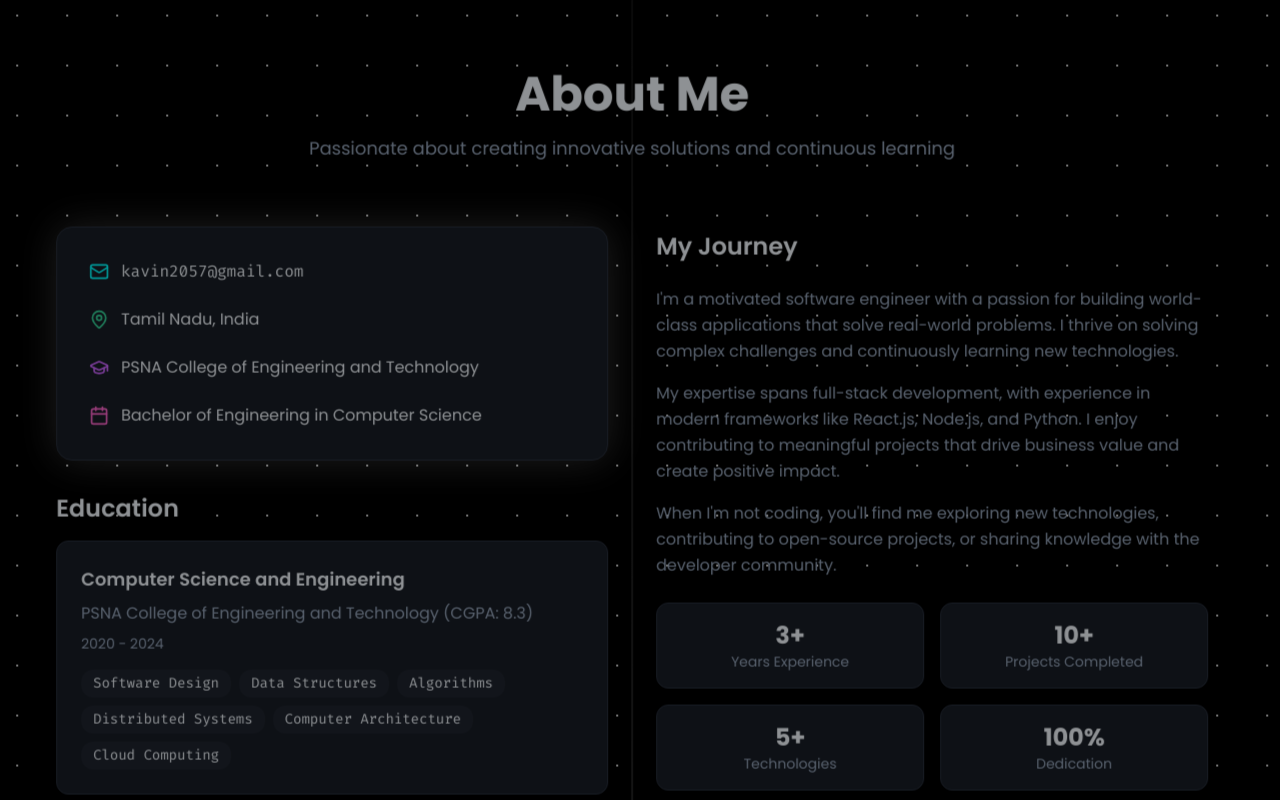
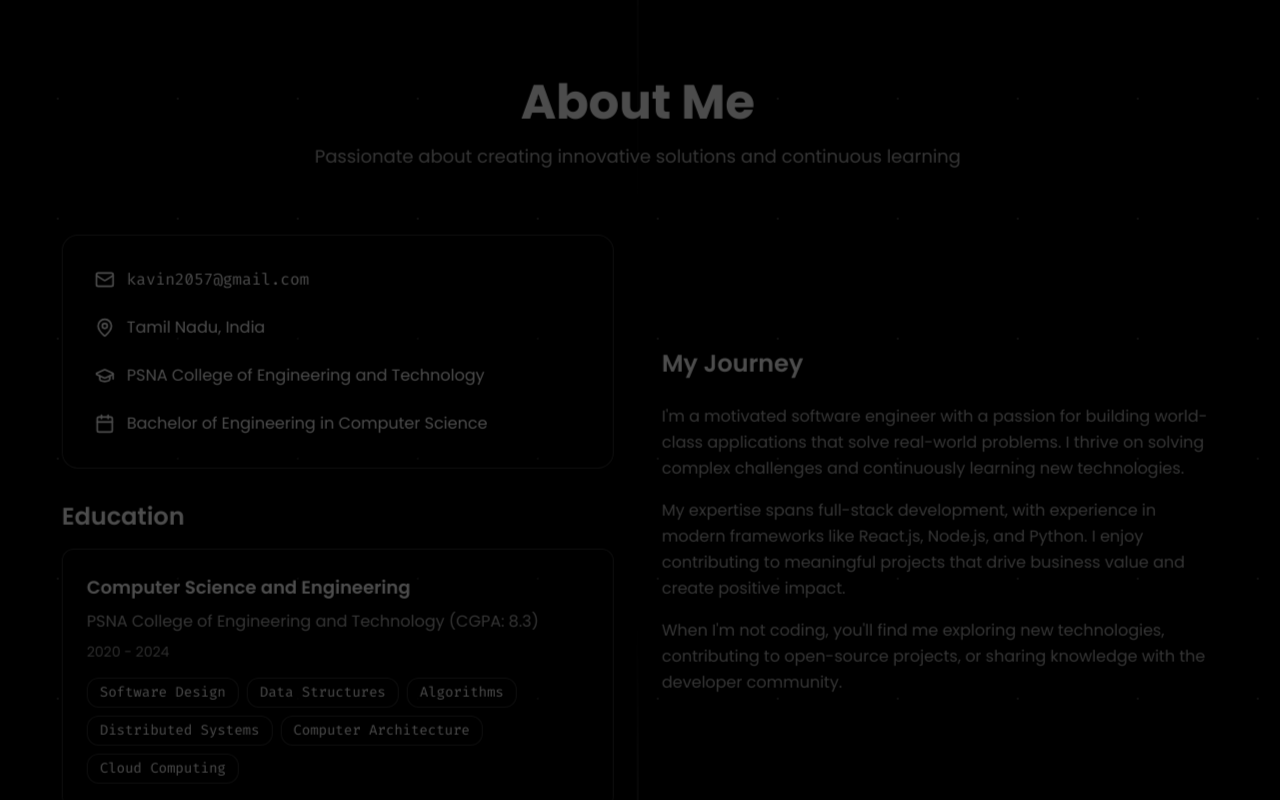
Before and after one commit to kavin2057/portfolio-7, a React (Vite) app: page / in a window 1280 px wide. Shown: the part 800-1600 px from the top of the page. Built offline with nearby package versions, Linux system fonts and the light colour scheme.

Commit message:
Refactor: Update theme and layout
Apply black and white theme with wavy connecting lines. Update skills section styling and improve font visibility. Change background for the experience section and remove statistics.

```diff
--- a/src/components/About.tsx
+++ b/src/components/About.tsx
@@ -11,10 +11,10 @@ const About = () => {
     <section id="about" className="min-h-screen py-20 px-6">
       <div className="max-w-6xl mx-auto" ref={ref}>
         <div className={`text-center mb-16 transition-all duration-1000 ${inView ? 'animate-fade-in-up' : 'opacity-0'}`}>
-          <h2 className="text-4xl md:text-5xl font-bold mb-4">
-            About <span className="neon-text">Me</span>
+          <h2 className="text-4xl md:text-5xl font-bold mb-4 text-white">
+            About <span className="text-white">Me</span>
           </h2>
-          <p className="text-muted-foreground text-lg max-w-2xl mx-auto">
+          <p className="text-white/70 text-lg max-w-2xl mx-auto">
             Passionate about creating innovative solutions and continuous learning
           </p>
         </div>
@@ -22,36 +22,36 @@ const About = () => {
         <div className="grid lg:grid-cols-2 gap-12 items-center">
           {/* Profile & Info */}
           <div className={`transition-all duration-1000 ${inView ? 'animate-slide-in-left' : 'opacity-0'}`}>
-            <div className="bg-card border border-border rounded-2xl p-8 glow">
+            <div className="bg-black/40 backdrop-blur-sm border border-white/20 rounded-2xl p-8 hover:border-white/40 transition-all duration-300">
               <div className="space-y-6">
                 <div className="flex items-center gap-3">
-                  <Mail className="w-5 h-5 text-neon-cyan" />
-                  <span className="font-code">kavin2057@gmail.com</span>
+                  <Mail className="w-5 h-5 text-white" />
+                  <span className="font-code text-white">kavin2057@gmail.com</span>
                 </div>
                 <div className="flex items-center gap-3">
-                  <MapPin className="w-5 h-5 text-neon-green" />
-                  <span>Tamil Nadu, India</span>
+                  <MapPin className="w-5 h-5 text-white" />
+                  <span className="text-white">Tamil Nadu, India</span>
                 </div>
                 <div className="flex items-center gap-3">
-                  <GraduationCap className="w-5 h-5 text-neon-purple" />
-                  <span>PSNA College of Engineering and Technology</span>
+                  <GraduationCap className="w-5 h-5 text-white" />
+                  <span className="text-white">PSNA College of Engineering and Technology</span>
                 </div>
                 <div className="flex items-center gap-3">
-                  <Calendar className="w-5 h-5 text-neon-pink" />
-                  <span>Bachelor of Engineering in Computer Science</span>
+                  <Calendar className="w-5 h-5 text-white" />
+                  <span className="text-white">Bachelor of Engineering in Computer Science</span>
                 </div>
               </div>
             </div>
 
             <div className="mt-8 space-y-4">
-              <h3 className="text-2xl font-semibold neon-text">Education</h3>
-              <div className="bg-card border border-border rounded-xl p-6">
-                <h4 className="font-semibold text-lg mb-2">Computer Science and Engineering</h4>
-                <p className="text-muted-foreground mb-2">PSNA College of Engineering and Technology (CGPA: 8.3)</p>
-                <p className="text-sm text-muted-foreground">2020 - 2024</p>
+              <h3 className="text-2xl font-semibold text-white">Education</h3>
+              <div className="bg-black/40 backdrop-blur-sm border border-white/20 rounded-xl p-6 hover:border-white/40 transition-all duration-300">
+                <h4 className="font-semibold text-lg mb-2 text-white">Computer Science and Engineering</h4>
+                <p className="text-white/70 mb-2">PSNA College of Engineering and Technology (CGPA: 8.3)</p>
+                <p className="text-sm text-white/60">2020 - 2024</p>
                 <div className="mt-4 flex flex-wrap gap-2">
                   {['Software Design', 'Data Structures', 'Algorithms', 'Distributed Systems', 'Computer Architecture', 'Cloud Computing'].map((course) => (
-                    <span key={course} className="px-3 py-1 bg-secondary text-secondary-foreground rounded-lg text-sm font-code">
+                    <span key={course} className="px-3 py-1 bg-black/40 backdrop-blur-sm border border-white/20 text-white rounded-lg text-sm font-code hover:border-white/40 transition-all duration-300">
                       {course}
                     </span>
                   ))}
@@ -63,8 +63,8 @@ const About = () => {
           {/* Bio & Description */}
           <div className={`transition-all duration-1000 ${inView ? 'animate-fade-in-up animate-delay-300' : 'opacity-0'}`}>
             <div className="space-y-6">
-              <h3 className="text-2xl font-semibold neon-text">My Journey</h3>
-              <div className="space-y-4 text-muted-foreground leading-relaxed">
+              <h3 className="text-2xl font-semibold text-white">My Journey</h3>
+              <div className="space-y-4 text-white/70 leading-relaxed">
                 <p>
                   I'm a motivated software engineer with a passion for building world-class applications
                   that solve real-world problems. I thrive on solving complex challenges and continuously
@@ -80,25 +80,6 @@ const About = () => {
                   projects, or sharing knowledge with the developer community.
                 </p>
               </div>
-
-              <div className="grid grid-cols-2 gap-4 mt-8">
-                <div className="bg-card border border-border rounded-xl p-4 text-center">
-                  <div className="text-2xl font-bold neon-text">3+</div>
-                  <div className="text-sm text-muted-foreground">Years Experience</div>
-                </div>
-                <div className="bg-card border border-border rounded-xl p-4 text-center">
-                  <div className="text-2xl font-bold neon-text">10+</div>
-                  <div className="text-sm text-muted-foreground">Projects Completed</div>
-                </div>
-                <div className="bg-card border border-border rounded-xl p-4 text-center">
-                  <div className="text-2xl font-bold neon-text">5+</div>
-                  <div className="text-sm text-muted-foreground">Technologies</div>
-                </div>
-                <div className="bg-card border border-border rounded-xl p-4 text-center">
-                  <div className="text-2xl font-bold neon-text">100%</div>
-                  <div className="text-sm text-muted-foreground">Dedication</div>
-                </div>
-              </div>
             </div>
           </div>
         </div>
--- a/src/components/Experience.tsx
+++ b/src/components/Experience.tsx
@@ -51,13 +51,16 @@ const Experience = () => {
   ];
 
   return (
-    <section id="experience" className="py-20 px-6 bg-card/30">
-      <div className="max-w-6xl mx-auto" ref={ref}>
+    <section id="experience" className="py-20 px-6 relative overflow-hidden">
+      {/* Moving dots background */}
+      <div className="absolute inset-0 dots-background"></div>
+
+      <div className="max-w-6xl mx-auto relative z-10" ref={ref}>
         <div className={`text-center mb-16 transition-all duration-1000 ${inView ? 'animate-fade-in-up' : 'opacity-0'}`}>
-          <h2 className="text-4xl md:text-5xl font-bold mb-4">
-            Work <span className="neon-text">Experience</span>
+          <h2 className="text-4xl md:text-5xl font-bold mb-4 text-white">
+            Work <span className="text-white">Experience</span>
           </h2>
-          <p className="text-muted-foreground text-lg max-w-2xl mx-auto">
+          <p className="text-white/70 text-lg max-w-2xl mx-auto">
             My professional journey and contributions to various organizations
           </p>
         </div>
@@ -66,45 +69,45 @@ const Experience = () => {
           {experiences.map((exp, index) => (
             <div
               key={`${exp.company}-${exp.period}`}
-              className={`relative bg-card border border-border rounded-2xl p-8 glow hover:scale-[1.02] transition-all duration-500 ${
+              className={`relative bg-black/40 backdrop-blur-sm border border-white/20 rounded-2xl p-8 hover:scale-[1.02] hover:border-white/40 transition-all duration-500 ${
                 inView ? 'animate-slide-in-left' : 'opacity-0'
               }`}
               style={{ animationDelay: `${index * 200}ms` }}
             >
               {/* Timeline connector */}
               {index < experiences.length - 1 && (
-                <div className="absolute -bottom-8 left-1/2 w-px h-8 bg-gradient-to-b from-neon-cyan to-transparent"></div>
+                <div className="absolute -bottom-8 left-1/2 w-px h-8 bg-gradient-to-b from-white to-transparent"></div>
               )}
 
               <div className="grid lg:grid-cols-3 gap-8">
                 {/* Left: Company Info */}
                 <div className="space-y-4">
                   <div className="flex items-center gap-3">
-                    <div className="p-2 bg-gradient-primary rounded-lg">
-                      <Building className="w-5 h-5 text-background" />
+                    <div className="p-2 bg-white rounded-lg">
+                      <Building className="w-5 h-5 text-black" />
                     </div>
                     <div>
-                      <h3 className="font-semibold text-lg">{exp.company}</h3>
-                      <p className="text-sm text-muted-foreground">{exp.type}</p>
+                      <h3 className="font-semibold text-lg text-white">{exp.company}</h3>
+                      <p className="text-sm text-white/70">{exp.type}</p>
                     </div>
                   </div>
 
                   <div className="space-y-2">
-                    <div className="flex items-center gap-2 text-sm text-muted-foreground">
-                      <Calendar className="w-4 h-4 text-neon-green" />
+                    <div className="flex items-center gap-2 text-sm text-white/70">
+                      <Calendar className="w-4 h-4 text-white" />
                       {exp.period}
                     </div>
-                    <div className="flex items-center gap-2 text-sm text-muted-foreground">
-                      <MapPin className="w-4 h-4 text-neon-purple" />
+                    <div className="flex items-center gap-2 text-sm text-white/70">
+                      <MapPin className="w-4 h-4 text-white" />
                       {exp.location}
                     </div>
                   </div>
 
-                  <div className="bg-secondary rounded-lg p-4">
-                    <h4 className="font-semibold text-neon-cyan mb-2">{exp.role}</h4>
+                  <div className="bg-black/40 backdrop-blur-sm border border-white/20 rounded-lg p-4">
+                    <h4 className="font-semibold text-white mb-2">{exp.role}</h4>
                     <div className="flex flex-wrap gap-2">
                       {exp.skills.slice(0, 3).map((skill) => (
-                        <span key={skill} className="px-2 py-1 bg-card text-card-foreground rounded text-xs font-code">
+                        <span key={skill} className="px-2 py-1 bg-black/40 backdrop-blur-sm border border-white/20 text-white rounded text-xs font-code">
                           {skill}
                         </span>
                       ))}
@@ -115,11 +118,11 @@ const Experience = () => {
                 {/* Right: Responsibilities */}
                 <div className="lg:col-span-2 space-y-6">
                   <div>
-                    <h4 className="font-semibold text-lg mb-4 text-neon-pink">Key Responsibilities</h4>
+                    <h4 className="font-semibold text-lg mb-4 text-white">Key Responsibilities</h4>
                     <ul className="space-y-3">
                       {exp.responsibilities.map((responsibility, idx) => (
-                        <li key={idx} className="flex items-start gap-3 text-muted-foreground">
-                          <CheckCircle className="w-5 h-5 text-neon-green mt-0.5 flex-shrink-0" />
+                        <li key={idx} className="flex items-start gap-3 text-white/70">
+                          <CheckCircle className="w-5 h-5 text-white mt-0.5 flex-shrink-0" />
                           <span className="leading-relaxed">{responsibility}</span>
                         </li>
                       ))}
@@ -127,12 +130,12 @@ const Experience = () => {
                   </div>
 
                   <div>
-                    <h4 className="font-semibold mb-3 text-neon-yellow">Technologies Used</h4>
+                    <h4 className="font-semibold mb-3 text-white">Technologies Used</h4>
                     <div className="flex flex-wrap gap-2">
                       {exp.skills.map((skill) => (
                         <span
                           key={skill}
-                          className="px-3 py-1 bg-secondary border border-border text-secondary-foreground rounded-lg text-sm font-code hover:border-neon-cyan/50 transition-colors duration-300"
+                          className="px-3 py-1 bg-black/40 backdrop-blur-sm border border-white/20 text-white rounded-lg text-sm font-code hover:border-white hover:bg-white hover:text-black transition-all duration-300"
                         >
                           {skill}
                         </span>
@@ -145,25 +148,6 @@ const Experience = () => {
           ))}
         </div>
 
-        {/* Summary Stats */}
-        <div className={`mt-16 grid md:grid-cols-4 gap-6 transition-all duration-1000 ${inView ? 'animate-fade-in-up animate-delay-500' : 'opacity-0'}`}>
-          <div className="bg-card border border-border rounded-xl p-6 text-center glow">
-            <div className="text-2xl font-bold neon-text">3+</div>
-            <div className="text-sm text-muted-foreground">Years Experience</div>
-          </div>
-          <div className="bg-card border border-border rounded-xl p-6 text-center glow">
-            <div className="text-2xl font-bold neon-text">3</div>
-            <div className="text-sm text-muted-foreground">Companies</div>
-          </div>
-          <div className="bg-card border border-border rounded-xl p-6 text-center glow">
-            <div className="text-2xl font-bold neon-text">15+</div>
-            <div className="text-sm text-muted-foreground">Technologies</div>
-          </div>
-          <div className="bg-card border border-border rounded-xl p-6 text-center glow">
-            <div className="text-2xl font-bold neon-text">100%</div>
-            <div className="text-sm text-muted-foreground">Success Rate</div>
-          </div>
-        </div>
       </div>
     </section>
   );
--- a/src/components/Hero.tsx
+++ b/src/components/Hero.tsx
@@ -17,7 +17,7 @@ const Hero = () => {
       <div className="text-center z-10 max-w-4xl mx-auto px-6">
         <div className={`transition-all duration-1000 ${isVisible ? 'animate-fade-in-up' : 'opacity-0'}`}>
           <h1 className="text-5xl md:text-7xl font-bold mb-6">
-            <span className="gradient-text">Kavin</span>
+            <span className="text-white">Kavin</span>
             <br />
             <span className="text-white">Shanmugavel</span>
           </h1>
@@ -36,7 +36,7 @@ const Hero = () => {
         <div className={`transition-all duration-1000 ${isVisible ? 'animate-fade-in-up animate-delay-300' : 'opacity-0'}`}>
           <button
             onClick={scrollToAbout}
-            className="group flex items-center gap-2 mx-auto px-6 py-3 bg-gradient-primary text-black font-semibold rounded-lg hover:scale-105 transition-all duration-300 glow"
+            className="group flex items-center gap-2 mx-auto px-6 py-3 bg-black/40 backdrop-blur-sm border border-white/20 text-white font-semibold rounded-lg hover:border-white hover:bg-white hover:text-black transition-all duration-300"
           >
             Explore My Work
             <ChevronDown className="w-4 h-4 group-hover:translate-y-1 transition-transform duration-300" />
--- a/src/components/Projects.tsx
+++ b/src/components/Projects.tsx
@@ -68,8 +68,8 @@ const Projects = () => {
     <section id="projects" className="py-20 px-6">
       <div className="max-w-6xl mx-auto" ref={ref}>
         <div className={`text-center mb-16 transition-all duration-1000 ${inView ? 'animate-fade-in-up' : 'opacity-0'}`}>
-          <h2 className="text-4xl md:text-5xl font-bold mb-4">
-            Featured <span className="gradient-text">Projects</span>
+          <h2 className="text-4xl md:text-5xl font-bold mb-4 text-white">
+            Featured <span className="text-white">Projects</span>
           </h2>
           <p className="text-white/70 text-lg max-w-2xl mx-auto">
             A showcase of my technical expertise and problem-solving abilities
@@ -80,38 +80,38 @@ const Projects = () => {
           {projects.map((project, index) => (
             <div
               key={project.title}
-              className={`group bg-background/40 backdrop-blur-sm border border-neon-cyan/20 rounded-2xl p-6 hover:scale-105 hover:border-neon-cyan/60 hover:shadow-neon transition-all duration-500 cursor-pointer ${
+              className={`group bg-black/40 backdrop-blur-sm border border-white/20 rounded-2xl p-6 hover:scale-105 hover:border-white hover:bg-white/5 transition-all duration-500 cursor-pointer ${
                 inView ? 'animate-scale-in' : 'opacity-0'
               }`}
               style={{ animationDelay: `${index * 150}ms` }}
             >
               {/* Header */}
               <div className="flex items-start justify-between mb-4">
-                <div className={`p-3 rounded-xl bg-gradient-to-r ${project.gradient}`}>
-                  <project.icon className="w-6 h-6 text-background" />
+                <div className="p-3 rounded-xl bg-white">
+                  <project.icon className="w-6 h-6 text-black" />
                 </div>
-                <span className="text-xs text-muted-foreground font-code px-2 py-1 bg-secondary rounded">
+                <span className="text-xs text-white/70 font-code px-2 py-1 bg-black/40 border border-white/20 rounded">
                   {project.year}
                 </span>
               </div>
 
               {/* Title */}
-              <h3 className="text-xl font-semibold mb-3 group-hover:text-neon-cyan transition-colors duration-300">
+              <h3 className="text-xl font-semibold mb-3 text-white group-hover:text-white transition-colors duration-300">
                 {project.title}
               </h3>
 
               {/* Description */}
-              <p className="text-muted-foreground text-sm mb-4 leading-relaxed">
+              <p className="text-white/70 text-sm mb-4 leading-relaxed">
                 {project.description}
               </p>
 
               {/* Features */}
               <div className="mb-4">
-                <h4 className="text-sm font-semibold mb-2 text-neon-green">Key Features:</h4>
-                <ul className="text-xs text-muted-foreground space-y-1">
+                <h4 className="text-sm font-semibold mb-2 text-white">Key Features:</h4>
+                <ul className="text-xs text-white/70 space-y-1">
                   {project.features.map((feature, idx) => (
                     <li key={idx} className="flex items-center gap-2">
-                      <div className="w-1 h-1 bg-neon-cyan rounded-full"></div>
+                      <div className="w-1 h-1 bg-white rounded-full"></div>
                       {feature}
                     </li>
                   ))}
@@ -120,12 +120,12 @@ const Projects = () => {
 
               {/* Tech Stack */}
               <div className="space-y-3">
-                <h4 className="text-sm font-semibold text-neon-purple">Technologies:</h4>
+                <h4 className="text-sm font-semibold text-white">Technologies:</h4>
                 <div className="flex flex-wrap gap-2">
                   {project.tech.map((tech) => (
                     <span
                       key={tech}
-                      className="px-2 py-1 bg-secondary text-secondary-foreground rounded text-xs font-code border border-border group-hover:border-neon-cyan/30 transition-colors duration-300"
+                      className="px-2 py-1 bg-black/40 backdrop-blur-sm border border-white/20 text-white rounded text-xs font-code group-hover:border-white group-hover:bg-white group-hover:text-black transition-all duration-300"
                     >
                       {tech}
                     </span>
@@ -134,7 +134,7 @@ const Projects = () => {
               </div>
 
               {/* Hover Effect Overlay */}
-              <div className="absolute inset-0 bg-gradient-to-r from-neon-cyan/5 to-neon-purple/5 rounded-2xl opacity-0 group-hover:opacity-100 transition-opacity duration-500 pointer-events-none"></div>
+              <div className="absolute inset-0 bg-white/5 rounded-2xl opacity-0 group-hover:opacity-100 transition-opacity duration-500 pointer-events-none"></div>
             </div>
           ))}
         </div>
--- a/src/index.css
+++ b/src/index.css
@@ -106,7 +106,7 @@
     font-weight: 700;
   }
 
-  /* Connecting Line */
+  /* Wavy Connecting Line */
   .connecting-line {
     position: relative;
   }
@@ -117,18 +117,27 @@
     left: 50%;
     top: 0;
     bottom: 0;
-    width: 2px;
-    background: linear-gradient(180deg, transparent, rgba(255, 255, 255, 0.3), transparent);
+    width: 3px;
+    background: linear-gradient(180deg, transparent, rgba(255, 255, 255, 0.8), transparent);
     transform: translateX(-50%);
     z-index: 1;
+    clip-path: polygon(
+      0% 0%, 100% 5%, 100% 10%, 0% 15%,
+      0% 20%, 100% 25%, 100% 30%, 0% 35%,
+      0% 40%, 100% 45%, 100% 50%, 0% 55%,
+      0% 60%, 100% 65%, 100% 70%, 0% 75%,
+      0% 80%, 100% 85%, 100% 90%, 0% 95%,
+      0% 100%
+    );
+    animation: wave-flow 6s linear infinite;
   }
 
-  /* Moving Dots Background */
+  /* Minimal Moving Dots Background - Astronaut in Space */
   .dots-background {
-    background-image: radial-gradient(circle, rgba(255, 255, 255, 0.8) 1px, transparent 1px);
-    background-size: 50px 50px;
-    animation: dots-move 25s linear infinite;
-    opacity: 0.6;
+    background-image: radial-gradient(circle, rgba(255, 255, 255, 0.4) 0.5px, transparent 1px);
+    background-size: 120px 120px;
+    animation: slow-drift 60s linear infinite;
+    opacity: 0.3;
   }
 
   /* Gradient Backgrounds */
@@ -164,12 +173,18 @@
 
 @layer utilities {
   /* Custom Animations */
-  @keyframes dots-move {
+  @keyframes slow-drift {
     0% { transform: translate(0, 0); }
-    25% { transform: translate(-10px, -10px); }
-    50% { transform: translate(10px, -5px); }
-    75% { transform: translate(-5px, 10px); }
+    25% { transform: translate(-5px, -3px); }
+    50% { transform: translate(3px, -2px); }
+    75% { transform: translate(-2px, 4px); }
     100% { transform: translate(0, 0); }
+  }
+
+  @keyframes wave-flow {
+    0% { clip-path: polygon(0% 0%, 100% 5%, 100% 10%, 0% 15%, 0% 20%, 100% 25%, 100% 30%, 0% 35%, 0% 40%, 100% 45%, 100% 50%, 0% 55%, 0% 60%, 100% 65%, 100% 70%, 0% 75%, 0% 80%, 100% 85%, 100% 90%, 0% 95%, 0% 100%); }
+    50% { clip-path: polygon(100% 0%, 0% 5%, 0% 10%, 100% 15%, 100% 20%, 0% 25%, 0% 30%, 100% 35%, 100% 40%, 0% 45%, 0% 50%, 100% 55%, 100% 60%, 0% 65%, 0% 70%, 100% 75%, 100% 80%, 0% 85%, 0% 90%, 100% 95%, 100% 100%); }
+    100% { clip-path: polygon(0% 0%, 100% 5%, 100% 10%, 0% 15%, 0% 20%, 100% 25%, 100% 30%, 0% 35%, 0% 40%, 100% 45%, 100% 50%, 0% 55%, 0% 60%, 100% 65%, 100% 70%, 0% 75%, 0% 80%, 100% 85%, 100% 90%, 0% 95%, 0% 100%); }
   }
 
   @keyframes floating {
```
Also changed, not shown: src/components/Contact.tsx (+25 -25 lines), src/components/Skills.tsx (+5 -5 lines).
